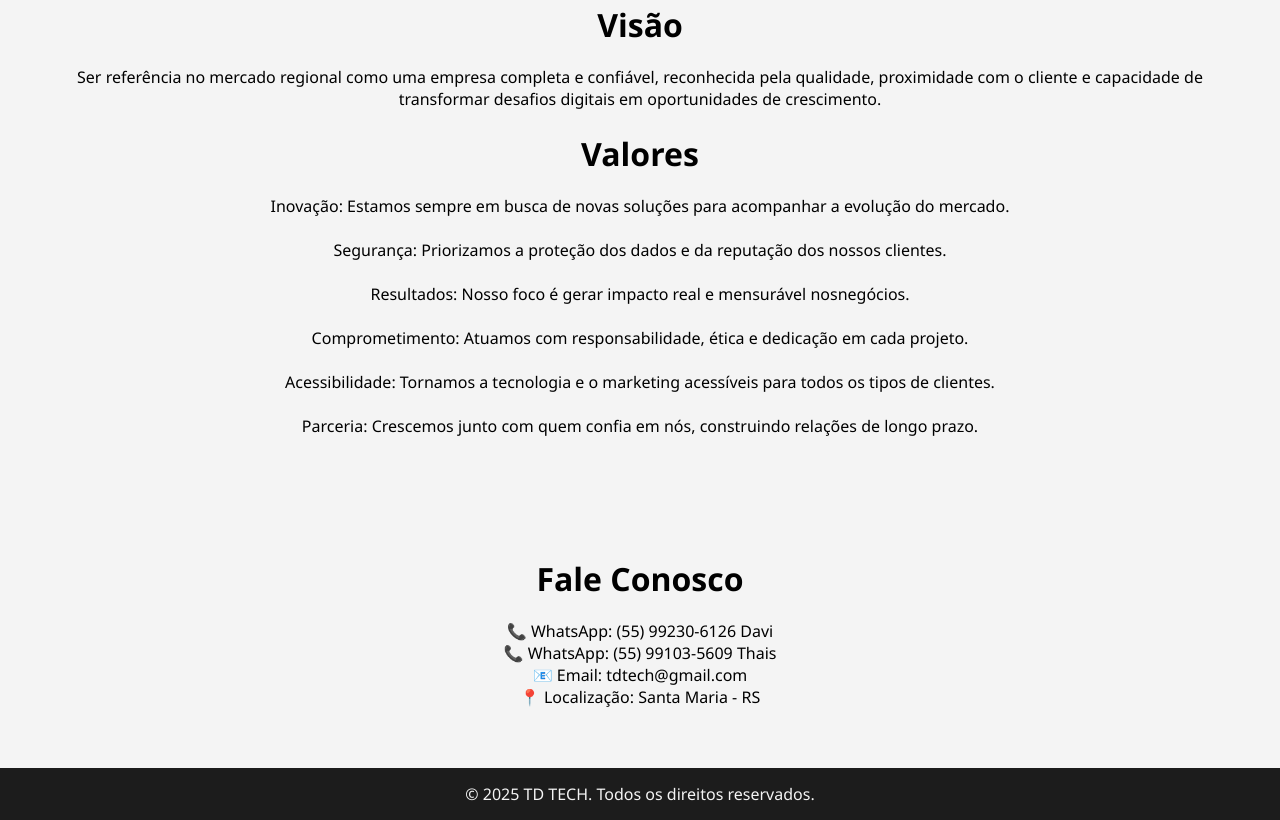
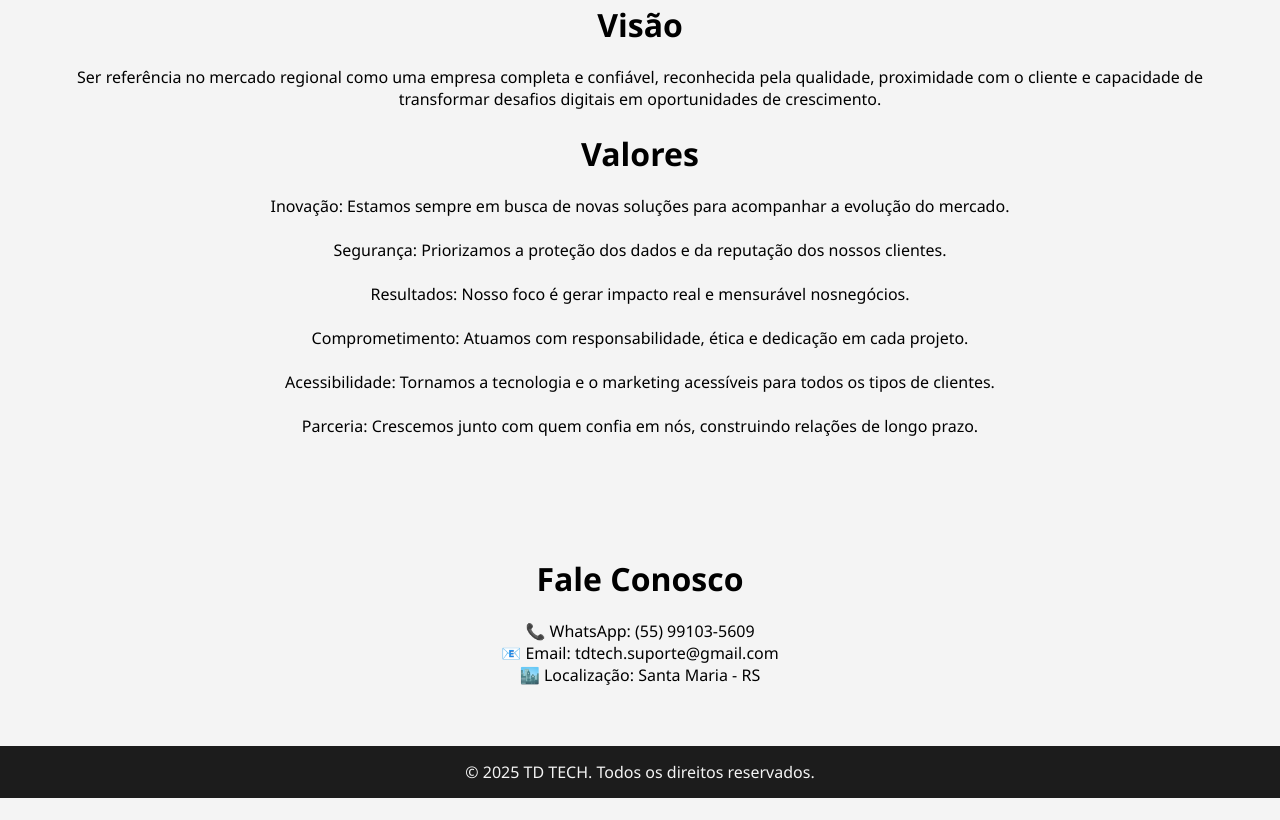
Before and after one commit to daviirion/TD-Tech, a plain HTML site: page index.html in a window 1280 px wide. Shown: the part 1753-2573 px from the top of the page. After the commit the page ends 2551 px from the top, so only its background shows below. Drawn offline with Linux system fonts and the light colour scheme.

Commit message:
Update index.html

```diff
--- a/index.html
+++ b/index.html
@@ -112,10 +112,9 @@
     <section id="contato" class="contato">
         <div class="container">
             <h2>Fale Conosco</h2>
-            <p>📞 WhatsApp: (55) 99230-6126 Davi</p>
-            <p>📞 WhatsApp: (55) 99103-5609 Thais</p>
-            <p>📧 Email: tdtech@gmail.com</p>
-            <p>📍 Localização: Santa Maria - RS</p>
+            <p>📞 WhatsApp: (55) 99103-5609</p>
+            <p>📧 Email: tdtech.suporte@gmail.com</p>
+            <p>🏙️ Localização: Santa Maria - RS</p>
         </div>
     </section>
 
```
